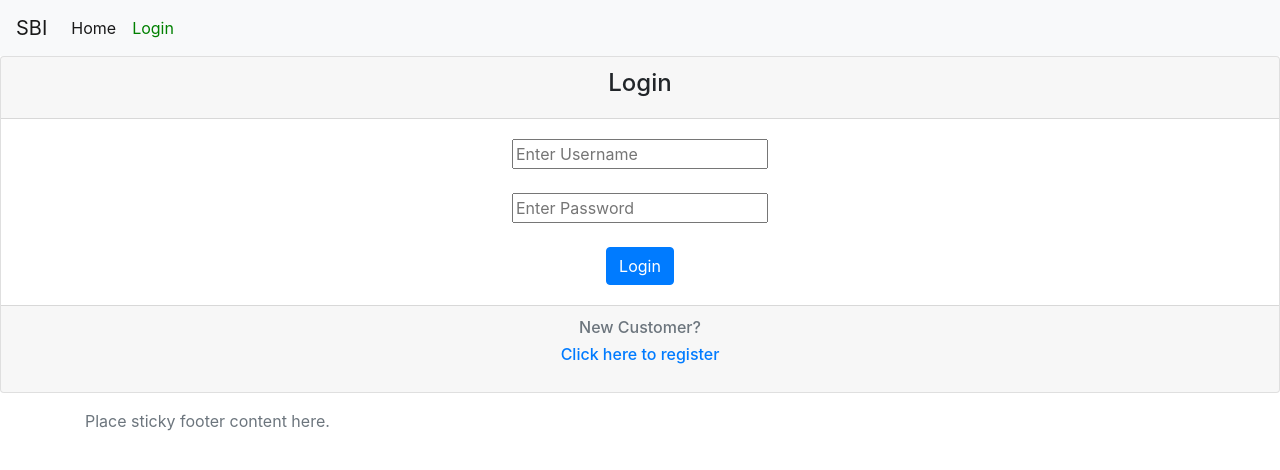
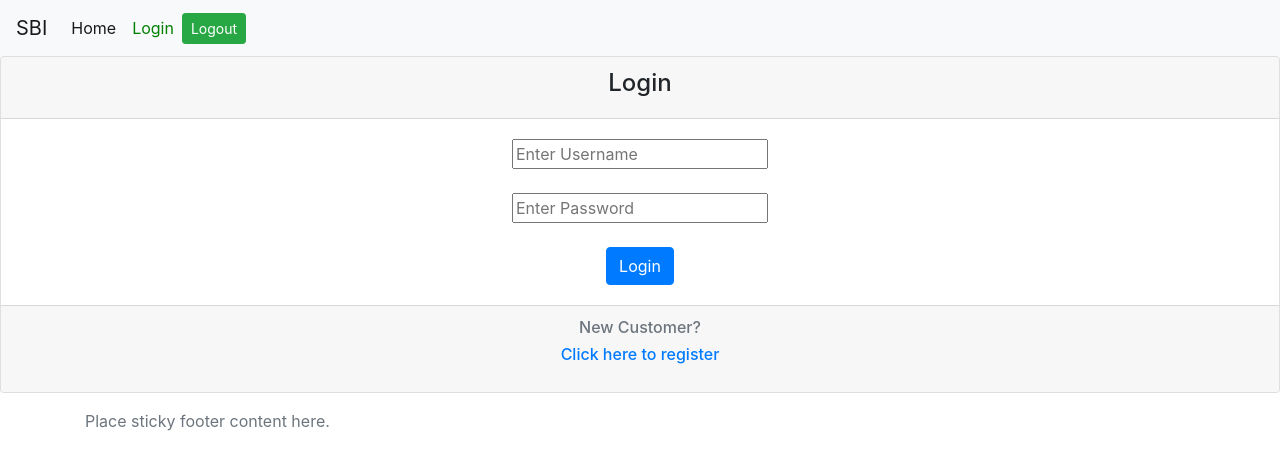
Before and after one commit to nakulgopinath/banking, a React (Create React App) app in the folder banking-ui/: page /login in a window 1280 px wide. Shown: the top 470 px of the page. Built offline with nearby package versions, Linux system fonts and the light colour scheme.

Commit message:
UI updated

```diff
--- a/banking-ui/src/components/Header.jsx
+++ b/banking-ui/src/components/Header.jsx
@@ -6,8 +6,29 @@ class Header extends React.Component {
   constructor() {
     super();
     this.state = {
-      transaction: ""
+      transaction: "",
+      state: false
     };
+    this.handleLoginStatus = this.handleLoginStatus.bind(this);
+  }
+
+  handleLoginStatus() {
+    const session = sessionStorage.getItem("user");
+    console.log(session);
+    if (session === null) {
+      // console.log(sessionStorage.getItem);
+      return false;
+    }
+    return true;
+  }
+
+  onLogout() {
+    const session = sessionStorage.getItem("user");
+    console.log(session);
+    if (session === null) {
+      alert("No Users Logged!");
+    }
+    sessionStorage.clear();
   }
 
   render() {
@@ -51,6 +72,17 @@ class Header extends React.Component {
                 </NavLink>
               </li>
             </ul>
+            <ul className="navbar-nav">
+              <li className="nav-item">
+                <button
+                  className="btn btn-success btn-sm"
+                  onClick={this.onLogout}
+                  // style={{ display: this.state.state ? "block" : "none" }}
+                >
+                  Logout
+                </button>
+              </li>
+            </ul>
           </div>
         </nav>
       </React.Fragment>
--- a/banking-ui/src/components/LoginContainer.jsx
+++ b/banking-ui/src/components/LoginContainer.jsx
@@ -21,6 +21,8 @@ class Login extends Component {
   }
 
   handleSuccessRedirect() {
+    const { userName } = this.state;
+    sessionStorage.setItem("user", userName);
     this.props.history.push("/customerLanding");
   }
 
@@ -42,7 +44,6 @@ class Login extends Component {
             success: true
           });
           this.handleSuccessRedirect();
-          // alert("Welcome " + response.data.name);
         }
       })
       .catch(error => {
```
